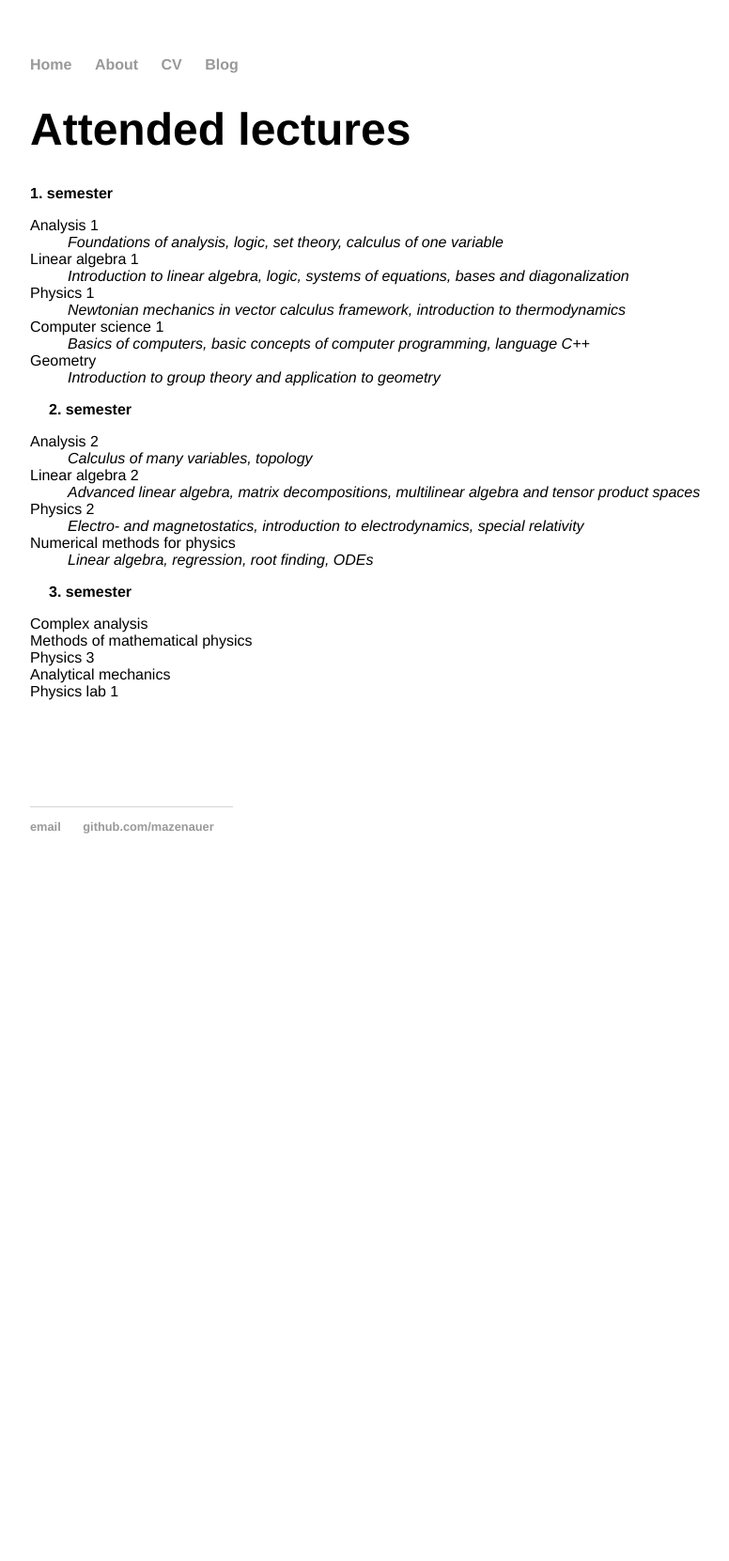
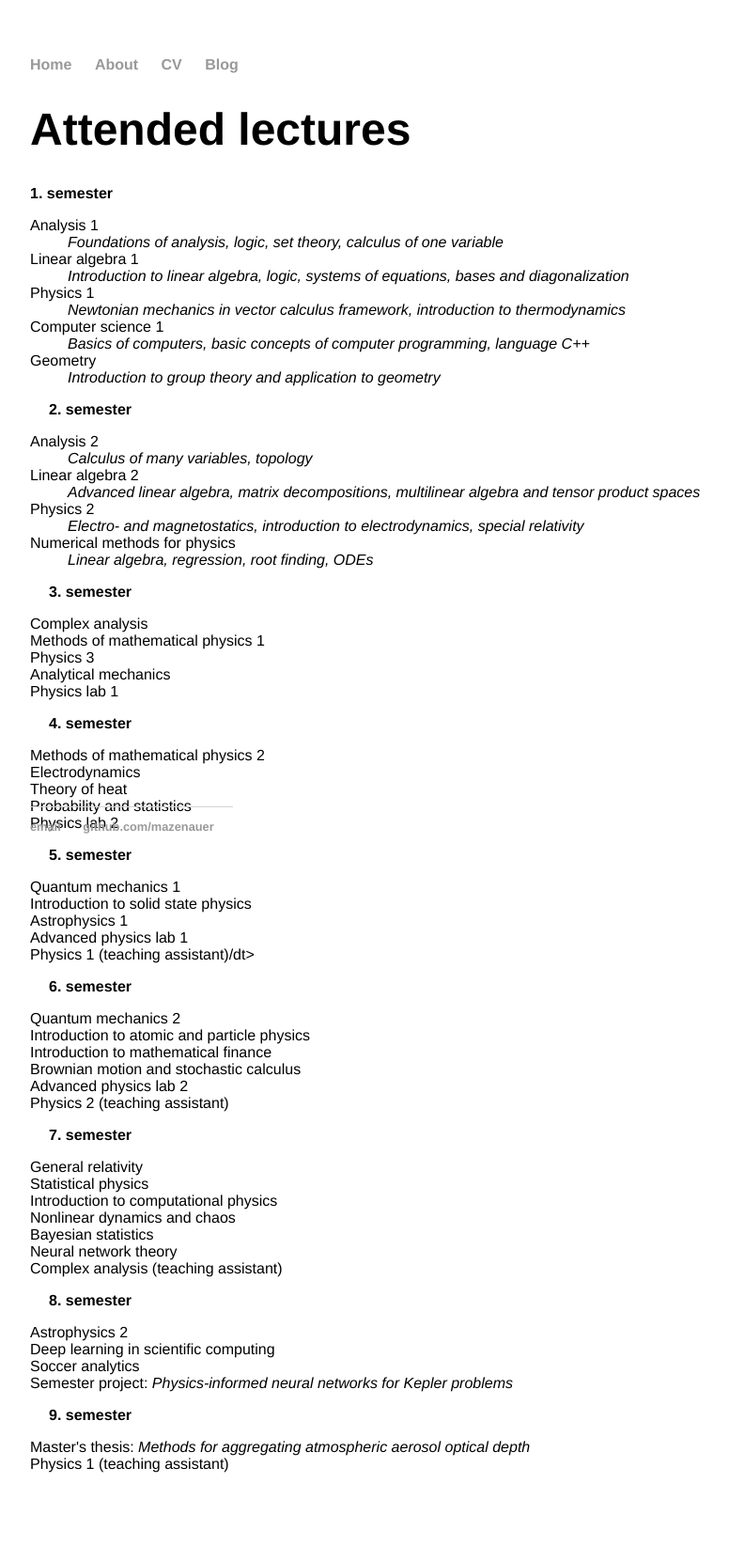
Before and after one commit to mazenauer/mazenauer.github.io, a Jekyll site: the page built from about/attendedLectures.html, in a window 1280 px wide. Shown: the whole page at 94% size, without its empty margins (160-936 px from the left). Built offline with Jekyll 4.4.1, drawn with Linux system fonts in a browser that asks for light colours; before the commit the page ends 900 px from its top, so only the background shows below that.

Commit message:
Updated all attended lectures

```diff
--- a/about/attendedLectures.html
+++ b/about/attendedLectures.html
@@ -36,7 +36,7 @@ title: Attended lectures
           <dl>
             <dt>Complex analysis</dt>
             <dd></dd>
-	    <dt>Methods of mathematical physics</dt>
+	    <dt>Methods of mathematical physics 1</dt>
             <dd></dd>
 	    <dt>Physics 3</dt>
             <dd></dd>
@@ -46,6 +46,87 @@ title: Attended lectures
             <dd></dd>
           </dl>
         </li>
+	<li> 4. semester
+          <dl>
+            <dt>Methods of mathematical physics 2</dt>
+            <dd></dd>
+	    <dt>Electrodynamics</dt>
+            <dd></dd>
+	    <dt>Theory of heat</dt>
+            <dd></dd>
+	    <dt>Probability and statistics</dt>
+	    <dd></dd>
+	    <dt>Physics lab 2</dt>
+            <dd></dd>
+          </dl>
+        </li>
+	<li> 5. semester
+          <dl>
+            <dt>Quantum mechanics 1</dt>
+            <dd></dd>
+	    <dt>Introduction to solid state physics</dt>
+            <dd></dd>
+	    <dt>Astrophysics 1</dt>
+            <dd></dd>
+	    <dt>Advanced physics lab 1</dt>
+	    <dd></dd>
+	    <dt>Physics 1 (teaching assistant)/dt>
+            <dd></dd>
+          </dl>
+        </li>
+	<li> 6. semester
+          <dl>
+            <dt>Quantum mechanics 2</dt>
+            <dd></dd>
+	    <dt>Introduction to atomic and particle physics</dt>
+            <dd></dd>
+	    <dt>Introduction to mathematical finance</dt>
+            <dd></dd>
+	    <dt>Brownian motion and stochastic calculus</dt>
+	    <dd></dd>
+	    <dt>Advanced physics lab 2</dt>
+            <dd></dd>
+	    <dt>Physics 2 (teaching assistant)</dt>
+            <dd></dd>
+          </dl>
+        </li>
+	<li> 7. semester
+          <dl>
+            <dt>General relativity</dt>
+            <dd></dd>
+	    <dt>Statistical physics</dt>
+            <dd></dd>
+	    <dt>Introduction to computational physics</dt>
+            <dd></dd>
+	    <dt>Nonlinear dynamics and chaos</dt>
+	    <dd></dd>
+	    <dt>Bayesian statistics</dt>
+            <dd></dd>
+	    <dt>Neural network theory</dt>
+            <dd></dd>
+	    <dt>Complex analysis (teaching assistant)</dt>
+            <dd></dd>
+          </dl>
+        </li>
+	<li> 8. semester
+          <dl>
+            <dt>Astrophysics 2</dt>
+            <dd></dd>
+	    <dt>Deep learning in scientific computing</dt>
+            <dd></dd>
+	    <dt>Soccer analytics</dt>
+            <dd></dd>
+	    <dt>Semester project: <i>Physics-informed neural networks for Kepler problems</i></dt>
+          </dl>
+        </li>
+	<li> 9. semester
+          <dl>
+	    <dt>Master's thesis: <i>Methods for aggregating atmospheric aerosol optical depth</i></dt>
+            <dd></dd>
+	    <dt>Physics 1 (teaching assistant)</dt>
+            <dd></dd>
+          </dl>
+        </li>
       </ul>
       </nav>
 
```
